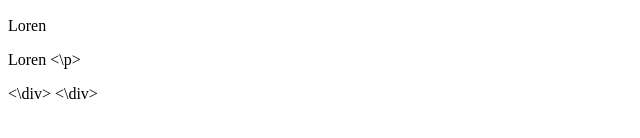
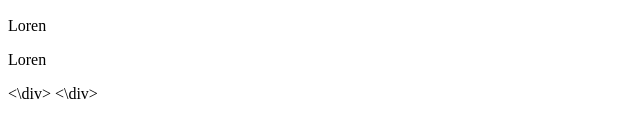
Before and after one commit to MariCassano/site, a plain HTML site: page taboeiro distante/index.html in a window 1280 px wide. Shown: the part 632-770 px from the top of the page, 0-640 px from the left. Drawn offline with Linux system fonts and the light colour scheme.

Commit message:
Atualizar o index.html

```diff
--- a/taboeiro distante/index.html
+++ b/taboeiro distante/index.html
@@ -34,7 +34,7 @@
 <div class="right">
 <h2>right side </h2>
 <p>Loren </p>
-<p>Loren <\p>
+<p>Loren </p>
 </div>
 <\div>
 <\div>
```
